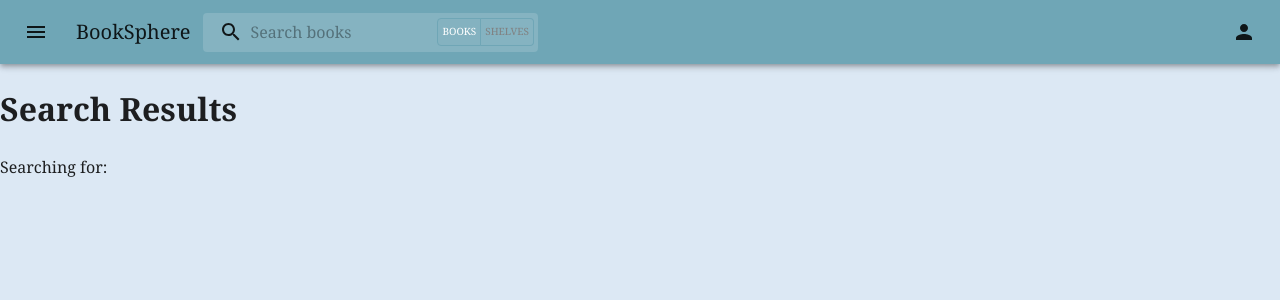
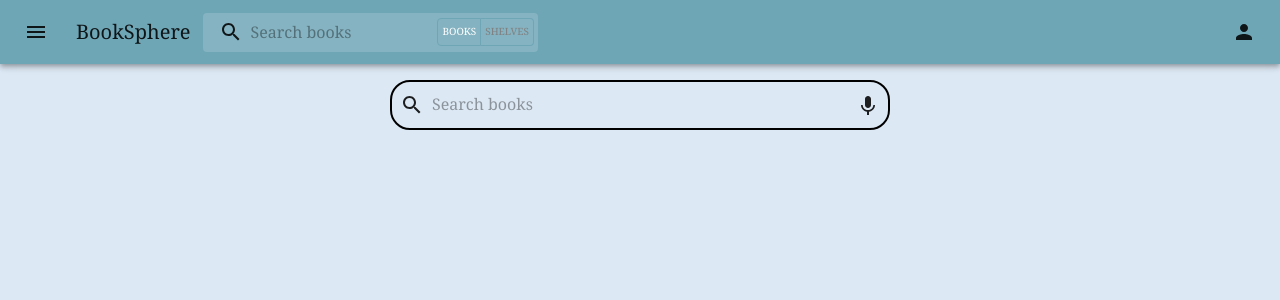
Before and after one commit to rcamach7/smart-reader, a Next.js app: page /search in a window 1280 px wide. Shown: the top 300 px of the page. Built offline with nearby package versions, Linux system fonts and the light colour scheme; no server answers.

Commit message:
🚧 wip: Create basic search bar in page

```diff
--- a/src/components/organisms/AppBar.tsx
+++ b/src/components/organisms/AppBar.tsx
@@ -253,8 +253,9 @@ export default function PrimarySearchAppBar() {
                 if (e.key === 'Enter') {
                   router.push({
                     pathname: '/search',
-                    query: { query: searchText },
+                    query: { query: searchText, type: searchType },
                   });
+                  setSearchText('');
                 }
               }}
             />
--- a/src/pages/search.tsx
+++ b/src/pages/search.tsx
@@ -1,14 +1,64 @@
 import { useRouter } from 'next/router';
+import { useState } from 'react';
+
+import { Box, InputBase } from '@mui/material';
+import {
+  Search as SearchIcon,
+  KeyboardVoice as KeyboardVoiceIcon,
+} from '@mui/icons-material';
+
+import useAvailableHeight from '@/hooks/useAvailableHeight';
 
 export default function SearchBooksPage() {
+  const availableHeight = useAvailableHeight();
   const router = useRouter();
-  const { query } = router.query; // Extracts 'query' from the URL
+  const { query, type } = router.query;
+
+  const [search, setSearch] = useState({
+    query: query ? query : '',
+    type: type ? type : 'books',
+  });
 
   return (
-    <div>
-      <h1>Search Results</h1>
-      <p>Searching for: {query}</p>
-      {/* Render your search results here */}
-    </div>
+    <Box
+      sx={{
+        height: availableHeight,
+        display: 'flex',
+        justifyContent: 'center',
+        pt: 2,
+      }}
+    >
+      <Box
+        sx={{
+          display: 'flex',
+          alignItems: 'center',
+          width: 'clamp(200px, 80vw, 500px)',
+          height: 50,
+          border: 'solid black 2px',
+          borderRadius: '20px',
+          px: 1,
+        }}
+      >
+        <SearchIcon />
+        <InputBase
+          placeholder={`Search ${search.type}`}
+          sx={{
+            flex: 1,
+            pl: 1,
+            border: 'red black 2px',
+          }}
+          value={search.query}
+          onChange={(e) => {
+            setSearch((S) => {
+              return {
+                ...S,
+                query: e.target.value,
+              };
+            });
+          }}
+        />
+        <KeyboardVoiceIcon sx={{ ml: 'auto' }} />
+      </Box>
+    </Box>
   );
 }
```
